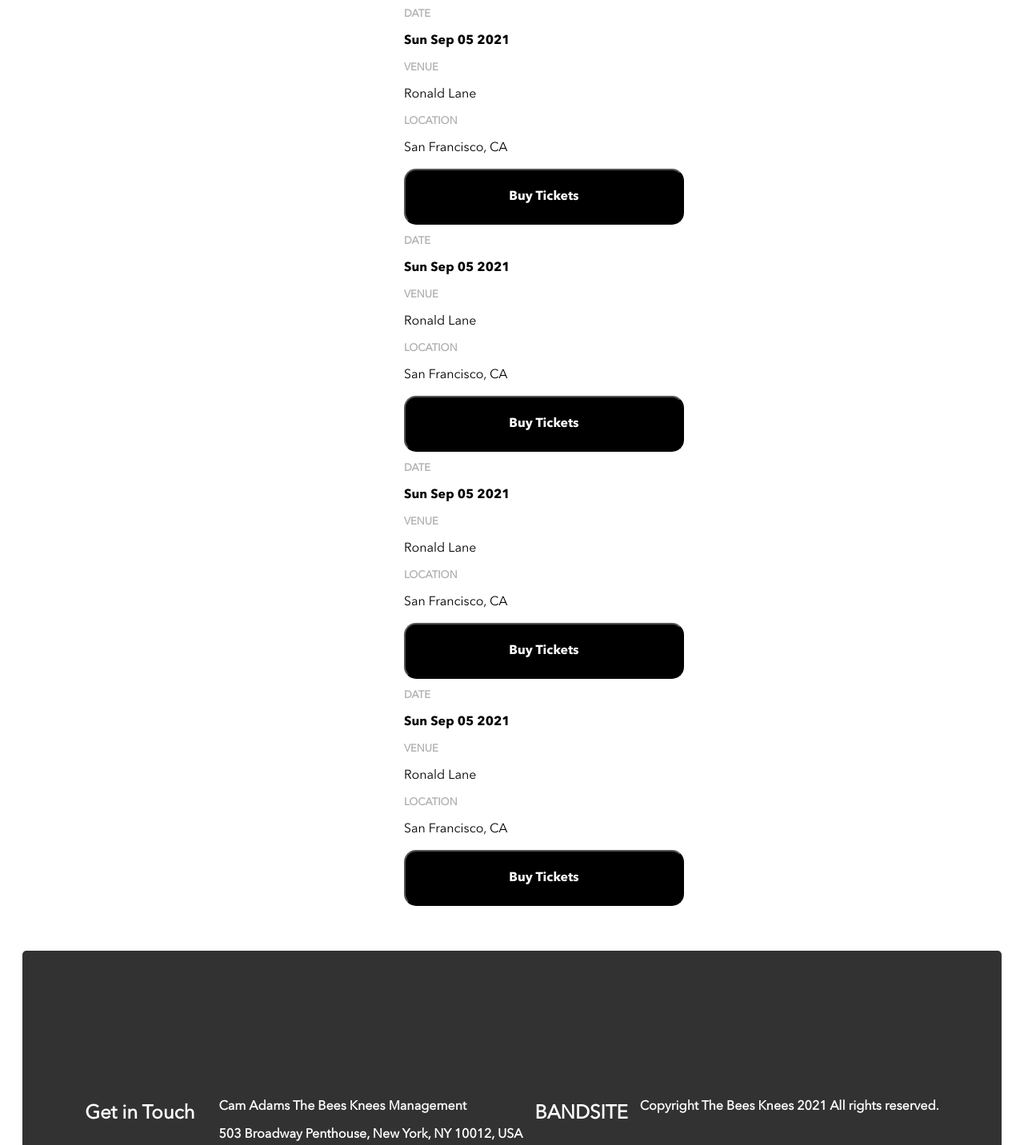
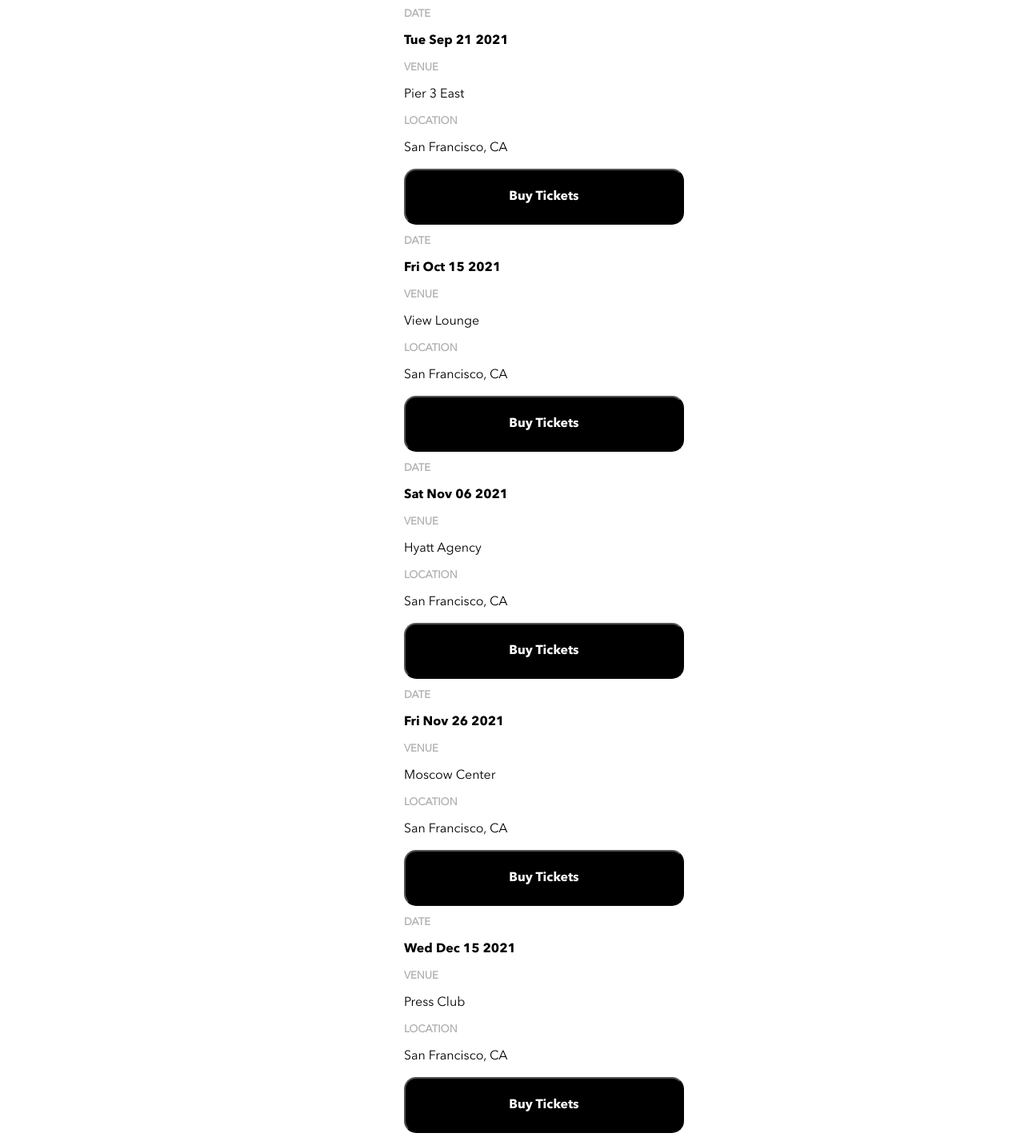
Before and after one commit to Limuza/limuja-afreen-bandsite, a plain HTML site: page show.html in a window 1280 px wide. Shown: the part 1244-2676 px from the top of the page at 80% size. Drawn offline with Linux system fonts and the light colour scheme.

Commit message:
add all changes

```diff
--- a/show.html
+++ b/show.html
@@ -14,7 +14,9 @@
 <body>
   <!--Header-->
   <header aria-label="Header">
-    <div class="logo"><h1>BANDSITE</h1></div>
+    <div class="logo">
+      <h1>BANDSITE</h1>
+    </div>
     <nav>
       <ul>
         <li><a href="index.html">Biography</a></li>
@@ -39,7 +41,8 @@
             style="color: #cccccc; text-decoration: none;">Stephen Sanchez</a> · <a
             href="https://soundcloud.com/stephensanchezofficial/until-i-found-you-em-beihold"
             title="Until I Found You (Em Beihold Version)" target="_blank"
-                style="color: #cccccc; text-decoration: none;">Until I Found You (Em Beihold Version)</a></div>
+            style="color: #cccccc; text-decoration: none;">Until I Found You (Em Beihold Version)</a>
+        </div>
       </h1>
       </h2>
     </section>
@@ -61,9 +64,9 @@
           </ul>
           <ul class="tickets_show-list-item">
             <h3 class="tickets_show-heading">DATE</h3>
-            <p class="tickets_show-date">Sun Sep 05 2021</p>
+            <p class="tickets_show-date">Tue Sep 21 2021</p>
             <h3 class="tickets_show-heading">VENUE</h3>
-            <p class="tickets_show-info">Ronald Lane</p>
+            <p class="tickets_show-info">Pier 3 East</p>
             <h3 class="tickets_show-heading">LOCATION</h3>
             <p class="tickets_show-info">San Francisco, CA</p>
             <button class="tickets_buy-button">Buy Tickets</button>
@@ -71,9 +74,9 @@
 
           <ul class="tickets_show-list-item">
             <h3 class="tickets_show-heading">DATE</h3>
-            <p class="tickets_show-date">Sun Sep 05 2021</p>
+            <p class="tickets_show-date">Fri Oct 15 2021</p>
             <h3 class="tickets_show-heading">VENUE</h3>
-            <p class="tickets_show-info">Ronald Lane</p>
+            <p class="tickets_show-info">View Lounge</p>
             <h3 class="tickets_show-heading">LOCATION</h3>
             <p class="tickets_show-info">San Francisco, CA</p>
             <button class="tickets_buy-button">Buy Tickets</button>
@@ -81,9 +84,9 @@
 
           <ul class="tickets_show-list-item">
             <h3 class="tickets_show-heading">DATE</h3>
-            <p class="tickets_show-date">Sun Sep 05 2021</p>
+            <p class="tickets_show-date">Sat Nov 06 2021</p>
             <h3 class="tickets_show-heading">VENUE</h3>
-            <p class="tickets_show-info">Ronald Lane</p>
+            <p class="tickets_show-info">Hyatt Agency</p>
             <h3 class="tickets_show-heading">LOCATION</h3>
             <p class="tickets_show-info">San Francisco, CA</p>
             <button class="tickets_buy-button">Buy Tickets</button>
@@ -91,9 +94,20 @@
 
           <ul class="tickets_show-list-item">
             <h3 class="tickets_show-heading">DATE</h3>
-            <p class="tickets_show-date">Sun Sep 05 2021</p>
+            <p class="tickets_show-date">Fri Nov 26 2021</p>
             <h3 class="tickets_show-heading">VENUE</h3>
-            <p class="tickets_show-info">Ronald Lane</p>
+            <p class="tickets_show-info">Moscow Center</p>
+            <h3 class="tickets_show-heading">LOCATION</h3>
+            <p class="tickets_show-info">San Francisco, CA</p>
+            <button class="tickets_buy-button">Buy Tickets</button>
+
+          </ul>
+
+          <ul class="tickets_show-list-item">
+            <h3 class="tickets_show-heading">DATE</h3>
+            <p class="tickets_show-date">Wed Dec 15 2021</p>
+            <h3 class="tickets_show-heading">VENUE</h3>
+            <p class="tickets_show-info">Press Club</p>
             <h3 class="tickets_show-heading">LOCATION</h3>
             <p class="tickets_show-info">San Francisco, CA</p>
             <button class="tickets_buy-button">Buy Tickets</button>
@@ -115,13 +129,17 @@
   <!-- Footer -->
   <footer class="footer">
     <!-- Title-->
-    <section class="footer__title"><h1>Get in Touch</h1></section>
+    <section class="footer__title">
+      <h1>Get in Touch</h1>
+    </section>
 
     <!-- Socials-->
     <section class="footer__socials">
-      <a href="./assets/Icons/SVG/Icon-instagram.svg"></a>
-      <a href="./assets/Icons/SVG/Icon-facebook.svg"></a>
-      <a href="./assets/Icons/SVG/Icon-twitter.svg"></a></section>
+      <a href="instagram.com"><img src="./assets/Icons/SVG/Icon-instagram.svg"></a>
+      <a href="facebook.com"><img src="./assets/Icons/SVG/Icon-facebook.svg">
+    </a>
+    <a href="twitter.com"><img src="./assets/Icons/SVG/Icon-twitter.svg"></a>
+    </section>
     <!-- Address-->
     <section class="footer__address">
       <p>Cam Adams
@@ -159,7 +177,8 @@
 
 
     <!-- Copyright-->
-    <section class="footer__copyright"><p>Copyright The Bees Knees 2021 All rights reserved.</p>
+    <section class="footer__copyright">
+      <p>Copyright The Bees Knees 2021 All rights reserved.</p>
 
 
     </section>
--- a/styles/bio.scss
+++ b/styles/bio.scss
@@ -55,7 +55,6 @@ nav {
 //         font-weight: 100;
 //       }
 
-
 .hero-banner {
   display: flex;
 
@@ -87,7 +86,6 @@ nav {
     height: 20vh;
     width: 75vw;
     &-caption {
-
       font-family: $bold-font;
     }
   }
--- a/styles/show.scss
+++ b/styles/show.scss
@@ -1,10 +1,8 @@
 @use "./partials/variables" as *;
 @use "./partials/mixins" as *;
 
-
 .header {
   background-color: $primary-black;
-
 }
 .logo {
   color: $secondary-alabaster;
@@ -17,7 +15,6 @@
   @include tablet {
     grid-template-areas: "logo menu menu menu";
     justify-items: auto;
-
   }
   @include desktop {
     grid-template-areas: "logo menu menu menu . . . ";
@@ -34,17 +31,14 @@
     white-space: nowrap;
     overflow: hidden;
     text-overflow: ellipsis;
-
   }
   @include tablet {
     width: auto;
   }
 }
 
-
 .show-hero-banner__title {
   align-self: self-start;
-
 }
 // &__menu {
 //   color: $secondary-alabaster;
@@ -76,21 +70,17 @@
 //   }
 // }
 
-
-
-
-
 .show-hero-banner {
   display: flex;
-  flex-direction:column;
+  flex-direction: column;
   background-image: url("../assets/images/hero-shows.jpg");
-  align-items:center;
+  align-items: center;
   background-size: cover;
   min-height: 30vh;
   &__title {
     font-family: $bold-font;
     color: $primary-white;
-    font-size: 24px;
+    font-size: 35px;
     padding: 10px;
     @media screen and (min-width: $desktop-width) {
       font-size: 60px;
@@ -112,9 +102,6 @@
     }
   }
 }
-
-
-
 
 .footer {
   display: flex;
@@ -142,13 +129,14 @@
   }
 }
 
+
+
 .tickets {
   display: flex;
   justify-content: left;
   flex-direction: column;
   align-items: center;
   padding: 20px;
-
 
   @media screen and (min-width: $desktop-width) {
     flex-direction: column;
@@ -183,7 +171,7 @@
     border-radius: 15px;
     color: $primary-white;
     font-family: $bold-font;
-  font-size:medium;
+    font-size: medium;
 
     @media screen and (min-width: $desktop-width) {
       flex-direction: column;
@@ -192,10 +180,11 @@
     @media screen and (min-width: $tablet-width) {
       flex-direction: column;
       flex-wrap: wrap;
-}}
+    }
+  }
 
   .button {
-    font-family: $bold-font
+    font-family: $bold-font;
   }
 
   &__img {
@@ -212,7 +201,6 @@
       margin-bottom: 10px;
     }
 
-
     @media screen and (min-width: $desktop-width) {
       flex-direction: row;
       &--left {
@@ -224,7 +212,6 @@
       &--left {
         margin-bottom: 0px;
       }
-
     }
   }
 }
```
Also changed, not shown: index.html (+28 -10 lines), styles/show.css, 2 other files. Lines whose indentation alone changed are shown as unchanged.
